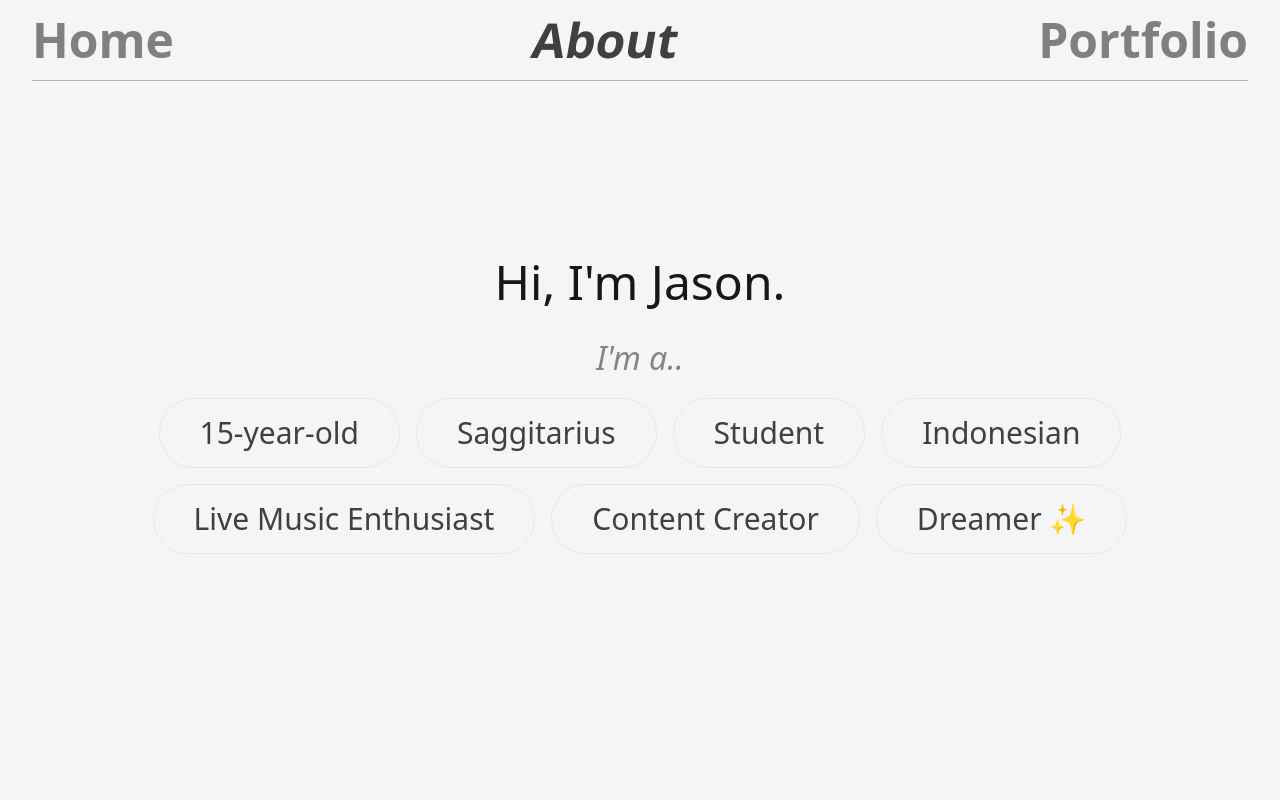
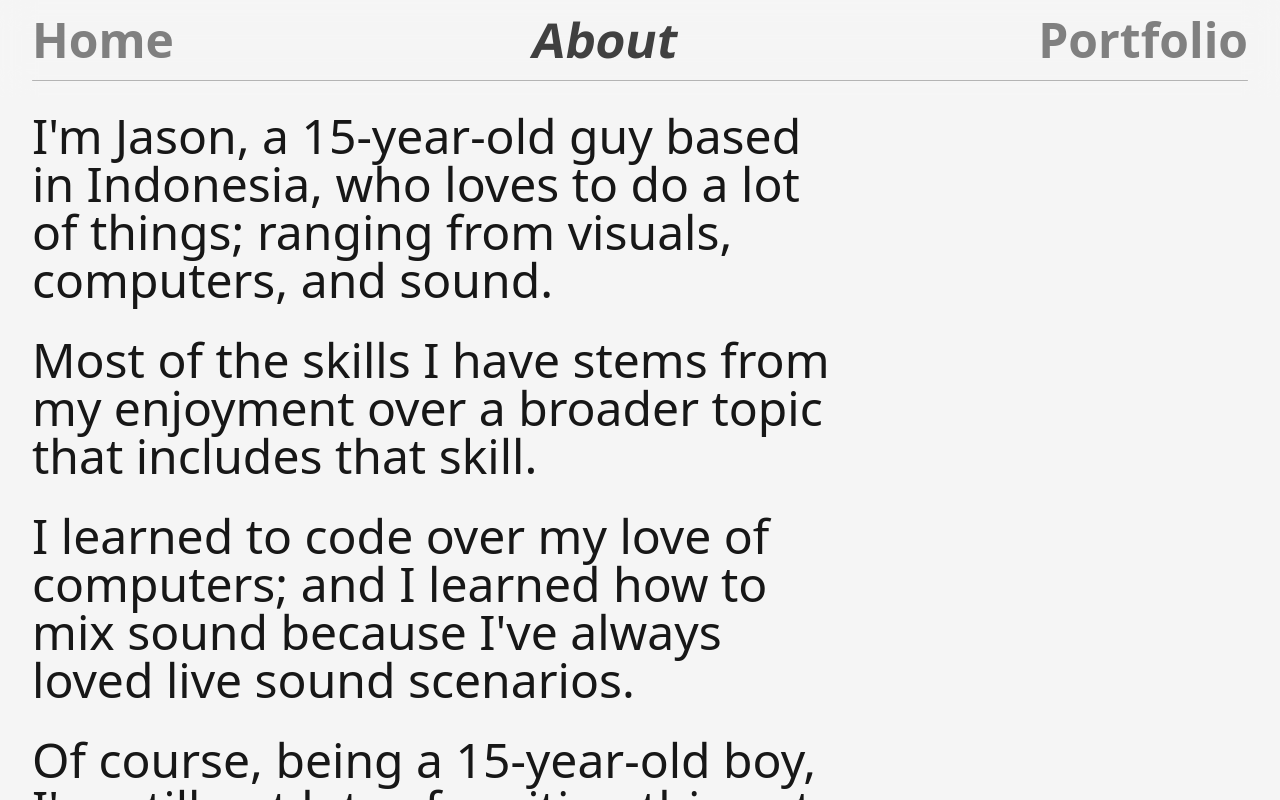
Before and after one commit to pnxl/www, a Vue app: page /about in a window 1280 px wide. Built offline with nearby package versions, Linux system fonts and the light colour scheme.

Commit message:
chore: remove chips part

```diff
--- a/src/pages/about.vue
+++ b/src/pages/about.vue
@@ -1,193 +1,5 @@
 <template>
   <main class="overflow-y-scroll h-screen -mb-4 -mr-4 pr-4">
-    <div class="min-h-screen flex flex-col md:justify-center gap-y-4">
-      <h4
-        class="cursor-default font-medium text-[2rem] mt-32 md:mt-0 xl:text-[3rem] 2xl:text-[5rem] text-center text-neutral-900 dark:text-neutral-100 selection:bg-transparent"
-      >
-        Hi, I'm Jason.
-      </h4>
-      <h5
-        class="font-light italic cursor-default text-[2rem] 2xl:text-[3rem] text-center text-neutral-900 dark:text-neutral-100 opacity-50 selection:bg-transparent"
-      >
-        I'm a..
-      </h5>
-      <div class="flex flex-wrap justify-center px-16 gap-x-4 gap-y-4">
-        <div
-          v-motion-fade-visible-once
-          :delay="0"
-          :duration="125"
-          class="rounded-full text-xl md:text-3xl text-center font-medium border dark:border-neutral-600 py-4 px-10 cursor-default hover:dark:border-neutral-400"
-        >
-          15-year-old
-        </div>
-        <div
-          v-motion-fade-visible-once
-          :delay="125"
-          :duration="125"
-          class="rounded-full text-xl md:text-3xl text-center font-medium border dark:border-neutral-600 py-4 px-10 cursor-default hover:dark:border-neutral-400"
-        >
-          Saggitarius
-        </div>
-        <div
-          v-motion-fade-visible-once
-          :delay="250"
-          :duration="125"
-          class="rounded-full text-xl md:text-3xl text-center font-medium border dark:border-neutral-600 py-4 px-10 cursor-default hover:dark:border-neutral-400"
-        >
-          Student
-        </div>
-        <div
-          v-motion-fade-visible-once
-          :delay="375"
-          :duration="125"
-          class="rounded-full text-xl md:text-3xl text-center font-medium border dark:border-neutral-600 py-4 px-10 cursor-default hover:dark:border-neutral-400"
-        >
-          Indonesian
-        </div>
-        <div
-          v-motion-fade-visible-once
-          :delay="500"
-          :duration="125"
-          class="rounded-full text-xl md:text-3xl text-center font-medium border dark:border-neutral-600 py-4 px-10 cursor-default hover:dark:border-neutral-400"
-        >
-          Live Music Enthusiast
-        </div>
-        <div
-          v-motion-fade-visible-once
-          :delay="625"
-          :duration="125"
-          class="rounded-full text-xl md:text-3xl text-center font-medium border dark:border-neutral-600 py-4 px-10 cursor-default hover:dark:border-neutral-400"
-        >
-          Content Creator
-        </div>
-        <div
-          v-motion-fade-visible-once
-          :delay="750"
-          :duration="125"
-          class="rounded-full text-xl md:text-3xl text-center font-medium border dark:border-neutral-600 py-4 px-10 cursor-default hover:dark:border-neutral-400"
-        >
-          Dreamer ✨
-        </div>
-      </div>
-    </div>
-    <div class="min-h-screen flex flex-col md:justify-center gap-y-4">
-      <h5
-        class="font-light italic cursor-default mt-32 text-[2rem] 2xl:text-[3rem] text-center text-neutral-900 dark:text-neutral-100 opacity-50 selection:bg-transparent"
-      >
-        I can do many things, like...
-      </h5>
-      <h5
-        class="font-light italic cursor-default text-sm text-center text-neutral-900 dark:text-neutral-100 opacity-50 selection:bg-transparent"
-      >
-        *deep breath*
-      </h5>
-      <div class="flex flex-wrap justify-center px-16 gap-x-4 gap-y-4">
-        <div
-          v-motion-fade-visible-once
-          :delay="0"
-          :duration="125"
-          class="rounded-full text-xl md:text-3xl text-center font-medium border dark:border-neutral-600 py-4 px-10 cursor-default hover:dark:border-neutral-400"
-        >
-          System Administration
-        </div>
-        <div
-          v-motion-fade-visible-once
-          :delay="125"
-          :duration="125"
-          class="rounded-full text-xl md:text-3xl text-center font-medium border dark:border-neutral-600 py-4 px-10 cursor-default hover:dark:border-neutral-400"
-        >
-          Software Development
-        </div>
-        <div
-          v-motion-fade-visible-once
-          :delay="250"
-          :duration="125"
-          class="rounded-full text-xl md:text-3xl text-center font-medium border dark:border-neutral-600 py-4 px-10 cursor-default hover:dark:border-neutral-400"
-        >
-          Design UI/UX
-        </div>
-        <div
-          v-motion-fade-visible-once
-          :delay="375"
-          :duration="125"
-          class="rounded-full text-xl md:text-3xl text-center font-medium border dark:border-neutral-600 py-4 px-10 cursor-default hover:dark:border-neutral-400"
-        >
-          Play Keyboard
-        </div>
-        <div
-          v-motion-fade-visible-once
-          :delay="500"
-          :duration="125"
-          class="rounded-full text-xl md:text-3xl text-center font-medium border dark:border-neutral-600 py-4 px-10 cursor-default hover:dark:border-neutral-400"
-        >
-          Play Drums
-        </div>
-        <div
-          v-motion-fade-visible-once
-          :delay="625"
-          :duration="125"
-          class="rounded-full text-xl md:text-3xl text-center font-medium border dark:border-neutral-600 py-4 px-10 cursor-default hover:dark:border-neutral-400"
-        >
-          Being a Guitar Stand
-        </div>
-        <div
-          v-motion-fade-visible-once
-          :delay="750"
-          :duration="125"
-          class="rounded-full text-xl md:text-3xl text-center font-medium border dark:border-neutral-600 py-4 px-10 cursor-default hover:dark:border-neutral-400"
-        >
-          Setting up Instruments
-        </div>
-        <div
-          v-motion-fade-visible-once
-          :delay="875"
-          :duration="125"
-          class="rounded-full text-xl md:text-3xl text-center font-medium border dark:border-neutral-600 py-4 px-10 cursor-default hover:dark:border-neutral-400"
-        >
-          Arrange Playback
-        </div>
-        <div
-          v-motion-fade-visible-once
-          :delay="1000"
-          :duration="125"
-          class="rounded-full text-xl md:text-3xl text-center font-medium border dark:border-neutral-600 py-4 px-10 cursor-default hover:dark:border-neutral-400"
-        >
-          Mix Sound
-        </div>
-        <div
-          v-motion-fade-visible-once
-          :delay="1125"
-          :duration="125"
-          class="rounded-full text-xl md:text-3xl text-center font-medium border dark:border-neutral-600 py-4 px-10 cursor-default hover:dark:border-neutral-400"
-        >
-          Manage Stages
-        </div>
-        <div
-          v-motion-fade-visible-once
-          :delay="1250"
-          :duration="125"
-          class="rounded-full text-xl md:text-3xl text-center font-medium border dark:border-neutral-600 py-4 px-10 cursor-default hover:dark:border-neutral-400"
-        >
-          Design Lightshows
-        </div>
-        <div
-          v-motion-fade-visible-once
-          :delay="1375"
-          :duration="125"
-          class="rounded-full text-xl md:text-3xl text-center font-medium border dark:border-neutral-600 py-4 px-10 cursor-default hover:dark:border-neutral-400"
-        >
-          Design Live Visuals
-        </div>
-      </div>
-      <h6
-        v-motion-slide-visible-once-bottom
-        :delay="1500"
-        :duration="125"
-        class="font-light italic cursor-default text-[1.5rem] 2xl:text-[2rem] text-center text-neutral-900 dark:text-neutral-100 opacity-50 selection:bg-transparent"
-      >
-        ...and probably everything else you can think of in between.
-      </h6>
-    </div>
     <div class="min-h-screen flex flex-col gap-y-8 pt-4">
       <h6
         v-motion-slide-visible-once-bottom
@@ -213,19 +25,17 @@
         I learned to code over my love of computers; and I learned how to mix
         sound because I've always loved live sound scenarios.
       </h6>
-    </div>
-    <div class="min-h-screen flex flex-col gap-y-8 pt-4">
       <h6
         v-motion-slide-visible-once-bottom
-        :delay="0"
-        class="font-medium cursor-default text-3xl mt-24 md:text-4xl lg:text-5xl md:w-2/3 text-neutral-900 dark:text-neutral-100 selection:bg-transparent"
+        :delay="750"
+        class="font-medium cursor-default text-3xl md:text-4xl lg:text-5xl md:w-2/3 text-neutral-900 dark:text-neutral-100 selection:bg-transparent"
       >
         Of course, being a 15-year-old boy, I've still got lots of exciting
         things to learn about in this life.
       </h6>
       <h6
         v-motion-slide-visible-once-bottom
-        :delay="250"
+        :delay="100"
         class="font-medium cursor-default text-3xl md:text-4xl lg:text-5xl md:w-2/3 text-neutral-900 dark:text-neutral-100 selection:bg-transparent"
       >
         I love to share what I can do with my skills, and I try to volunteer in
```
